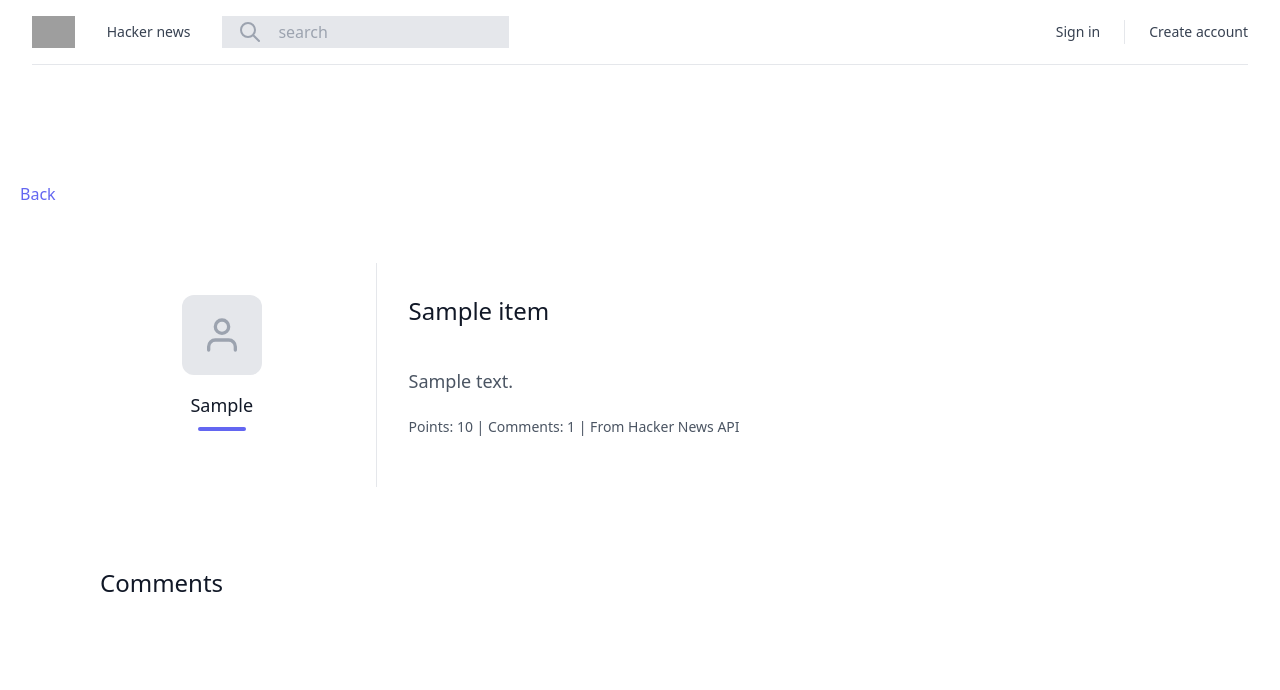
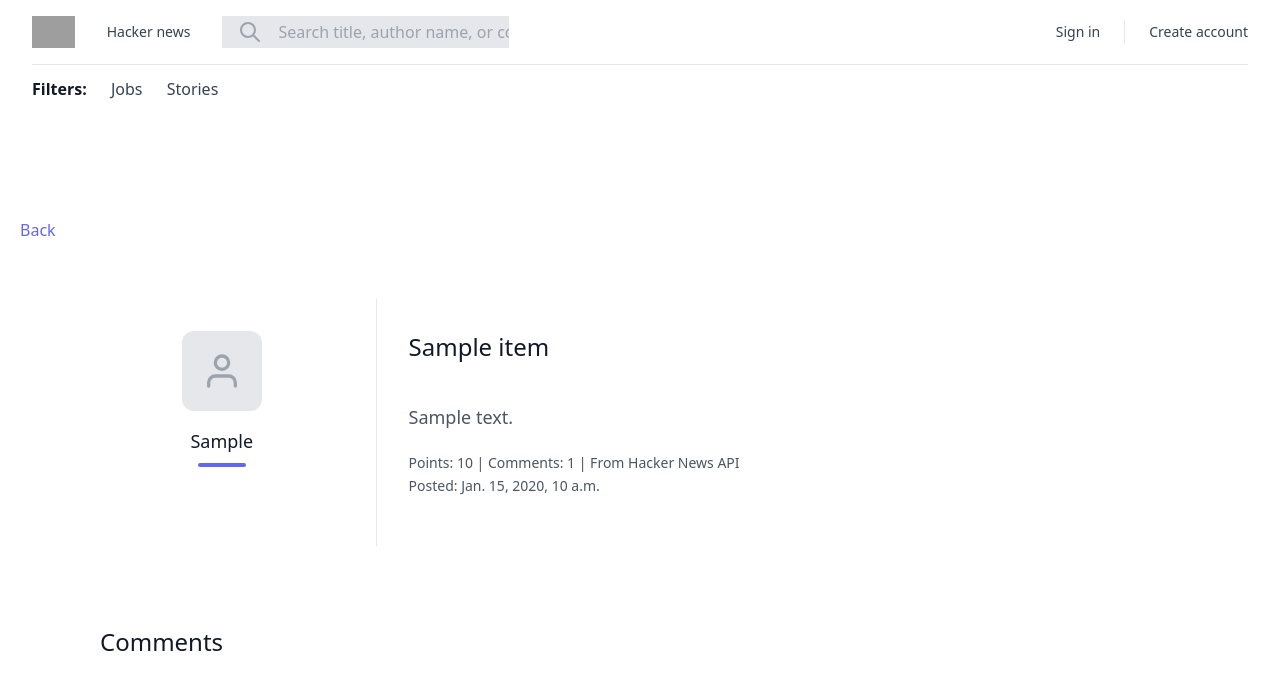
Before and after one commit to Alisjj/HackerNews, a Django app: page /news/1/ in a window 1280 px wide. Shown: the top 690 px of the page. Run offline with Django 4.2, Linux system fonts and the light colour scheme; tables that the repository leaves empty hold one stand-in row (values such as "Sample post"); parts of the project's set-up code (start-up, migrations or seed data) failed here and were passed over; some libraries are stand-ins or nearby versions; grey boxes are pictures that could not be loaded.

Commit message:
filter and seach box

```diff
--- a/news/settings.py
+++ b/news/settings.py
@@ -42,6 +42,7 @@ INSTALLED_APPS = [
     # Local Apps
     'users.apps.UsersConfig',
     'newsList.apps.NewslistConfig',
+    'django.contrib.humanize',
 ]
 
 MIDDLEWARE = [
--- a/newsList/templates/newsList/details.html
+++ b/newsList/templates/newsList/details.html
@@ -1,4 +1,5 @@
 {% extends 'base.html' %}
+{% load humanize %}
 
 {% block title %}{% endblock %}
 {% block content %}
@@ -26,7 +27,8 @@
                 {% if item.text %}
                 <p class="leading-relaxed text-lg mb-4">{{item.text | safe}}</p>
                 {% endif %}
-                <p class="mt-5 leading-relaxed text-sm mb-4">Points: {{item.score}} |  Comments: {{item.descendants}} | {% if not item.fetched %} From Our API{% endif %} From Hacker News API </p>
+                <p class="mt-5 leading-relaxed text-sm">Points: {{item.score}} |  Comments: {{item.descendants}} | {% if not item.fetched %} From Our API{% endif %} From Hacker News API </p>
+                <p class="leading-relaxed text-sm mb-4">Posted: {{item.time}}</p>
             </div>
 
           </div>
@@ -38,6 +40,7 @@
                     {% for comment in item.item_set.all %}
                     <h2 class="text-lg font-medium text-gray-900 title-font mb-3">Comment By: {{comment.by}}</h2>
                     <p class="leading-relaxed">{{comment.text | safe}}</p>
+                    <p class="font-bold text-sm">{{comment.time | naturaltime}}</p>
                     <p class="text-indigo-500 inline-flex items-center mt-2 mb-5">Points: {{comment.score}}</p>
                     {% endfor %}
                 </div>
--- a/newsList/templates/newsList/home.html
+++ b/newsList/templates/newsList/home.html
@@ -1,4 +1,5 @@
 {% extends 'base.html' %}
+{% load humanize %}
 {% block title %}{% endblock %}
 {% block content %}
 
@@ -10,7 +11,7 @@
             <div class="py-8 flex flex-wrap md:flex-nowrap">
               <div class="md:w-64 md:mb-0 mb-6 flex-shrink-0 flex flex-col">
                 <span class="font-semibold title-font text-gray-700">{{item.by}}</span>
-                <span class="mt-1 text-gray-500 text-sm">{{item.time}}</span>
+                <span class="mt-1 text-gray-500 text-sm">{{item.time|naturaltime}}</span>
               </div>
               <div class="md:flex-grow">
                 {% if item.url %}
--- a/newsList/urls.py
+++ b/newsList/urls.py
@@ -4,4 +4,6 @@ from . import views
 app_name = 'newsList'
 urlpatterns = [
     path('<int:pk>/', views.NewsDetail.as_view(), name="news_details"),
+     path('search/', views.search, name="search"),
+     path('filter/<str:type>', views.filter, name="filter"),
 ]
--- a/newsList/views.py
+++ b/newsList/views.py
@@ -1,6 +1,7 @@
 from django.shortcuts import render
 from django.views import generic
 from .models import Item
+from django.db.models import Q
 
 
 
@@ -18,3 +19,24 @@ class NewsDetail(generic.DetailView):
     def get_queryset(self):
         queryset = Item.objects.all()
         return queryset
+
+def search(request):
+    queryset = Item.objects.all()
+    query = request.GET.get('q')
+    if query:
+        queryset = queryset.filter(
+            Q(title__icontains=query) |
+            Q(by__icontains=query) |
+            Q(text__icontains=query)
+        ).distinct()
+    context = {
+        'item_list': queryset
+    }
+    return render(request, 'newsList/home.html', context)
+
+def filter(request, type):
+    queryset = Item.objects.filter(type=type)
+    context = {
+        'item_list': queryset
+    }
+    return render(request, 'newsList/home.html', context)
--- a/templates/components/header.html
+++ b/templates/components/header.html
@@ -20,7 +20,7 @@
 
             <!-- Logo -->
             <div class="ml-4 flex lg:ml-0">
-              <a href="#">
+              <a href="{% url 'home' %}">
                 <span class="sr-only">shop_from_home</span>
                 <img class="h-8 w-auto" src="https://tailwindui.com/img/logos/workflow-mark.svg?color=indigo&shade=600" alt="">
               </a>
@@ -45,7 +45,7 @@
                 </div>
 
                 <div class="flex">
-                  <form class="relative flex bg-gray-200 w-full h-1/2 my-auto" action="#" method="get">
+                  <form class="relative flex bg-gray-200 w-full h-1/2 my-auto" action="{% url 'newsList:search' %}" method="get">
                     <!-- Item active: "border-indigo-600 text-indigo-600", Item inactive: "border-transparent text-gray-700 hover:text-gray-800" -->
                     <button href="#" class="py-1 px-4 pb-3 text-gray-400  hover:text-gray-500">
                       <span class="sr-only">Search</span>
@@ -55,7 +55,7 @@
                       </svg>
 
                     </button>
-                    <input name="q" class="bg-gray-200 outline-0 text-gray-500" placeholder="search" aria-label="search" type="text" />
+                    <input name="q" class="bg-gray-200 outline-0 text-gray-500" placeholder="Search title, author name, or content" aria-label="search" type="text" />
                   </form>
                 </div>
               </div>
@@ -73,6 +73,11 @@
               </div>
           </div>
         </div>
+        <div class="text-gray-700 mt-3">
+            <span class="mr-5 font-bold text-gray-900">Filters:</span>
+            <a href="{% url 'newsList:filter' 'job' %}" class="mr-5 hover:text-gray-900">Jobs</a>
+            <a href="{% url 'newsList:filter' 'story' %}" class="mr-5 hover:text-gray-900"> Stories</a>
+        </div>
       </nav>
     </header>
   </div>
```
